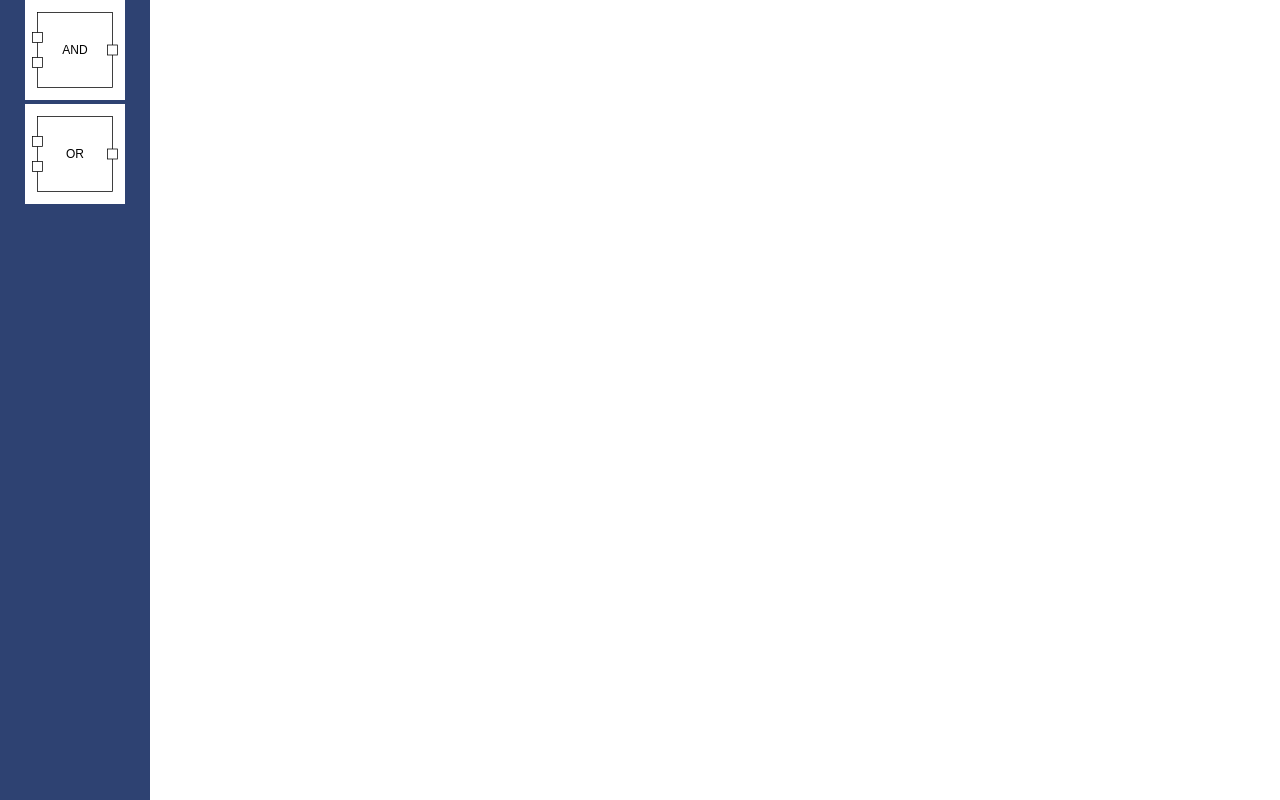
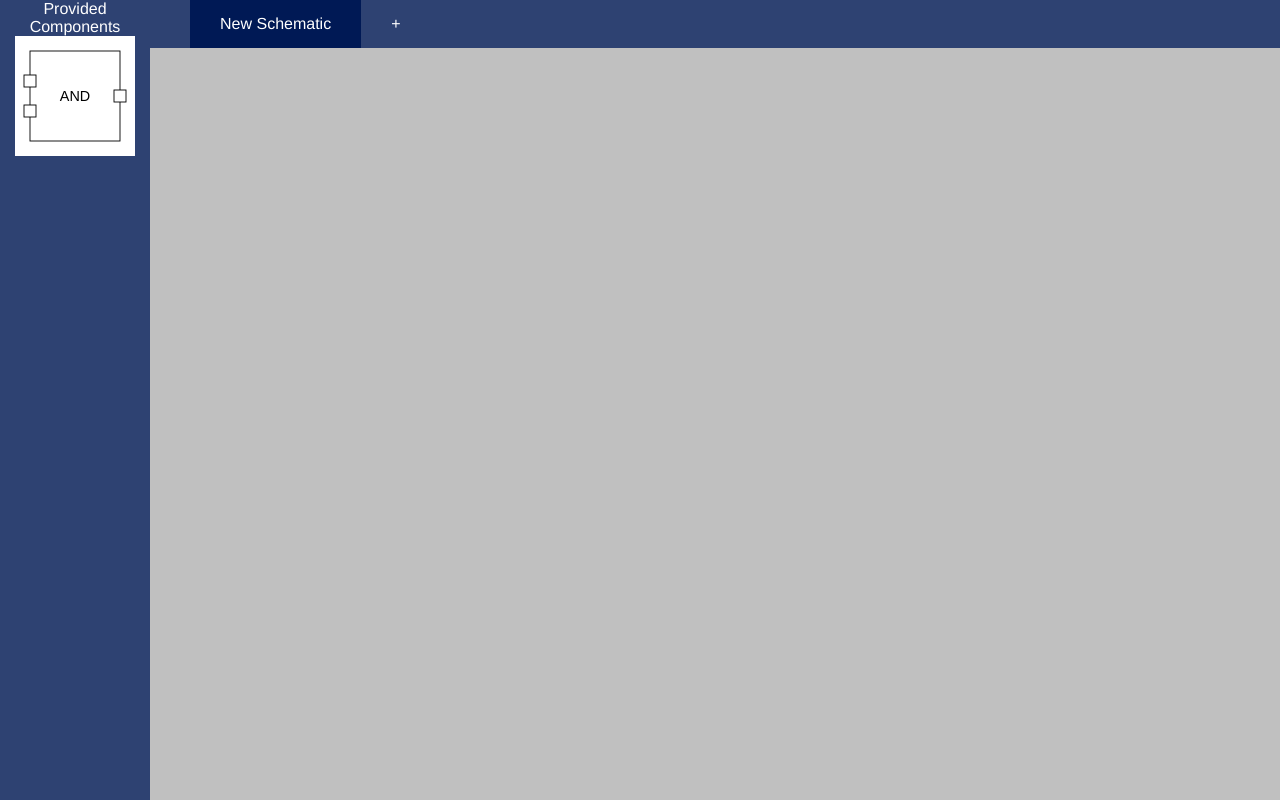
Before and after one commit to dmb537/SchematicEntryTool, a Vue app: page / in a window 1280 px wide. Built offline with nearby package versions, Linux system fonts and the light colour scheme.

Commit message:
Significant Rework for Modularity

```diff
--- a/src/App.vue
+++ b/src/App.vue
@@ -1,36 +1,48 @@
 <template>
   <div id="app">
     <ComponentPane
-      v-bind:components="componentLibrary"
-      v-bind:o-parser="oParser"
-      v-on:add-component="addComponent">
+      :components="componentLibrary">
     </ComponentPane>
-    <div id="svgSpace">
-      <svg ref="box" class="box" width="100%" height="100%"
-        @dblclick="deselectComponents">
-      </svg>
+    <div id="viewer">
+      <ul id="tab-selector">
+        <li v-for="design in designs"
+          :key="design.id"
+          :class='{"selected": (selectedDesign == design.id)}'
+          @click="selectedDesign = design.id">
+          {{ design.name }}
+        </li>
+        <li @click="addNewDesign">
+          +
+        </li>
+      </ul>
+      <Schematic v-for="design in designs"
+        :key="design.id"
+        :design="design"
+        v-show="selectedDesign == design.id"
+        class='schematic-view'>
+      </Schematic>
     </div>
   </div>
 </template>
 
 <script>
 import ComponentPane from './components/ComponentPane.vue';
+import Schematic from './components/Schematic.vue';
 import componentsStore from './assets/componentsStore';
 
 export default {
   name: 'App',
   components: {
     ComponentPane,
+    Schematic,
   },
   data() {
     return {
-      count: 0,
-      dragOffsetX: null,
-      dragOffsetY: null,
-      draggedObject: null,
-      selectedObjects: [],
       componentLibrary: componentsStore,
-      oParser: new DOMParser(),
+      selectedDesign: 0,
+      designs: [
+        {'id': 0, 'name': 'New Schematic', 'components': []},
+      ],
     };
   },
   computed: {
@@ -38,50 +50,10 @@ export default {
   mounted() {
   },
   methods: {
-    addComponent(component) {
-      const newComponent =
-        this.oParser.parseFromString('<svg width=\"150\" height=\"150\" xmlns=\"http://www.w3.org/2000/svg\">' + component.svg + '</svg>', 'image/svg+xml').
-            documentElement.firstChild;
-      newComponent.setAttributeNS(null, 'id', `svgelement-${this.count}`);
-      newComponent.setAttributeNS(null, 'transform', 'translate(0,0)');
-      newComponent.setAttributeNS(null, 'cursor', 'move');
-      newComponent.addEventListener('mousedown', this.drag);
-      newComponent.addEventListener('mousedown', this.selectSingleComponent);
-      newComponent.addEventListener('mouseup', this.drop);
-      this.$refs.box.appendChild(newComponent);
-      this.count += 1;
-    },
-    drag(event) {
-      this.draggedObject =
-          document.getElementById(event.target.parentNode.getAttribute('id'));
-      this.dragOffsetX = event.offsetX -
-          parseInt(this.draggedObject.getAttribute('transform').
-              match(/(?<=\()(.*?)(?=\,)/g));
-      this.dragOffsetY = event.offsetY -
-          parseInt(this.draggedObject.getAttribute('transform').
-              match(/(?<=\,)(.*?)(?=\))/g));
-      this.$refs.box.addEventListener('mousemove', this.move);
-    },
-    move({offsetX, offsetY}) {
-      const newX = offsetX - this.dragOffsetX;
-      const newY = offsetY - this.dragOffsetY;
-      this.draggedObject.setAttributeNS(
-          null, 'transform', `translate(${newX}, ${newY})`);
-    },
-    drop() {
-      this.draggedObject = this.dragOffsetX = this.dragOffsetY = null;
-      this.$refs.box.removeEventListener('mousemove', this.move);
-    },
-    selectSingleComponent(event) {
-      this.deselectComponents();
-      event.target.parentNode.setAttributeNS(null, 'stroke', '#00F');
-      this.selectedObjects.push(event.target.parentNode.getAttribute('id'));
-    },
-    deselectComponents() {
-      this.selectedObjects.forEach((object) =>
-        document.getElementById(object).setAttributeNS(null, 'stroke', '#000'),
-      );
-      this.selectedObjects = [];
+    addNewDesign() {
+      const newID = this.designs.length;
+      this.designs.push(
+          {'id': newID, 'name': 'New Schematic', 'components': []});
     },
   },
 };
@@ -98,25 +70,60 @@ html, body {
   -webkit-font-smoothing: antialiased;
   -moz-osx-font-smoothing: grayscale;
   text-align: center;
-  color: #ffffff;
   display: flex;
   flex-direction: row;
   background-color:#2E4272;
-  height: 100%;
-  overflow: hidden;
+  height: 100vh;
+  width: 100vw;
+  overflow: auto;
 }
 #component-pane {
+  color: #ffffff;
   flex-grow: 0;
+  flex-shrink: 0;
   flex-basis: 150px;
   overflow: auto;
 }
 
-#svgSpace {
+#viewer {
   flex-grow: 1;
+  display: flex;
+  /* Setting this prevents  this expanding wider than the screen*/
+  min-width: 0;
+  flex-direction: column;
   background-color:#ffffff;
 }
 
-svg text {
+.schematic-view {
+  background-color:#c0c0c0;
+  flex-grow: 1;
+}
+
+#tab-selector {
+  display: block;
+  list-style: none;
+  margin: 0 0 0 0;
+  color: #ffffff;
+  background-color:#2E4272;
+  overflow-y: auto;
+  white-space:nowrap;
+  flex-grow: 0;
+  flex-shrink: 0;
+  text-align: left;
+}
+
+#tab-selector > li {
+  padding: 15px 30px;
+  display: inline-block;
+  cursor: pointer;
+  white-space: nowrap;
+}
+
+#tab-selector > li.selected {
+  background-color:#001955
+}
+
+.unselectable-text {
     -webkit-user-select: none;
        -moz-user-select: none;
         -ms-user-select: none;
--- a/src/assets/componentsStore.json
+++ b/src/assets/componentsStore.json
@@ -1,8 +1,12 @@
 [
   {
     "componentName": "AND",
-    "componentID": "",
-    "position": [0, 0],
+    "displayProperties": {
+      "componentID": "preview-and",
+      "x": 0,
+      "y": 0,
+      "strokeColour": "#000"
+    },
     "inputPins": [
       {
         "pinName": "A",
@@ -22,31 +26,7 @@
         "connectedNet": "open"
       }
     ],
-    "svg": "<g id=\"preview-and\" transform=\"translate(0,0)\"  stroke=\"#000\"><title>AND Gate</title><rect height=\"150\" width=\"150\" stroke-width=\"1.5\" fill=\"#fff\"/><text xml:space=\"preserve\" text-anchor=\"middle\" font-family=\"sans-serif\" font-size=\"24\" y=\"83.48644\" x=\"75\" fill-opacity=\"null\" stroke-opacity=\"null\" stroke-width=\"0\" fill=\"#000000\">AND</text><rect height=\"20\" width=\"20\" y=\"40\" x=\"-10\" fill-opacity=\"null\" stroke-opacity=\"null\" stroke-width=\"1.5\" fill=\"#fff\"/><rect height=\"20\" width=\"20\" y=\"90\" x=\"-10\" fill-opacity=\"null\" stroke-opacity=\"null\" stroke-width=\"1.5\" fill=\"#fff\"/><rect height=\"20\" width=\"20\" y=\"65\" x=\"140\" fill-opacity=\"null\" stroke-opacity=\"null\" stroke-width=\"1.5\" fill=\"#fff\"/></g>"
-  },
-  {
-    "componentName": "OR",
-    "componentID": "",
-    "position": [0, 0],
-    "inputPins": [
-      {
-        "pinName": "A",
-        "pinPosition": [0, 50],
-        "connectedNet": "open"
-      },
-      {
-        "name": "B",
-        "pinPosition": [0, 100],
-        "connectedNet": "open"
-      }
-    ],
-    "outputs": [
-      {
-        "pinName": "O",
-        "pinPosition": [150, 75],
-        "connectedNet": "open"
-      }
-    ],
-    "svg": "<g id=\"preview-or\" transform=\"translate(0,0)\" stroke=\"#000\"><title>OR Gate</title><rect height=\"150\" width=\"150\" stroke-width=\"1.5\" fill=\"#fff\"/><text xml:space=\"preserve\" text-anchor=\"middle\" font-family=\"sans-serif\" font-size=\"24\" y=\"83.48644\" x=\"75\" fill-opacity=\"null\" stroke-opacity=\"null\" stroke-width=\"0\" fill=\"#000000\">OR</text><rect height=\"20\" width=\"20\" y=\"40\" x=\"-10\" fill-opacity=\"null\" stroke-opacity=\"null\" stroke-width=\"1.5\" fill=\"#fff\"/><rect height=\"20\" width=\"20\" y=\"90\" x=\"-10\" fill-opacity=\"null\" stroke-opacity=\"null\" stroke-width=\"1.5\" fill=\"#fff\"/><rect height=\"20\" width=\"20\" y=\"65\" x=\"140\" fill-opacity=\"null\" stroke-opacity=\"null\" stroke-width=\"1.5\" fill=\"#fff\"/></g>"
+    "generateSVG": false,
+    "customSVG": "<g id=\"${componentID}\" transform=\"translate(${x},${y})\"  stroke=\"${strokeColour}\"><title>AND Gate</title><rect height=\"150\" width=\"150\" stroke-width=\"1.5\" fill=\"#fff\"/><text xml:space=\"preserve\" text-anchor=\"middle\" font-family=\"sans-serif\" font-size=\"24\" y=\"83.48644\" x=\"75\" fill-opacity=\"null\" stroke-opacity=\"null\" stroke-width=\"0\" fill=\"#000000\">AND</text><rect height=\"20\" width=\"20\" y=\"40\" x=\"-10\" fill-opacity=\"null\" stroke-opacity=\"null\" stroke-width=\"1.5\" fill=\"#fff\"/><rect height=\"20\" width=\"20\" y=\"90\" x=\"-10\" fill-opacity=\"null\" stroke-opacity=\"null\" stroke-width=\"1.5\" fill=\"#fff\"/><rect height=\"20\" width=\"20\" y=\"65\" x=\"140\" fill-opacity=\"null\" stroke-opacity=\"null\" stroke-width=\"1.5\" fill=\"#fff\"/></g>"
   }
 ]
--- a/src/components/ComponentPane.vue
+++ b/src/components/ComponentPane.vue
@@ -2,23 +2,28 @@
   <div id="component-pane">
     <!--<button v-on:click="$emit('draw-shape')">Add Rectangle</button>
     <button v-on:click="$emit('remove-shape')">Remove Last</button>-->
-    <template v-for="component in components">
-      <svg width="100" height="100" viewBox="-25 -25 200 200"
-          class="component-preview"
-          v-html="component.svg"
-          v-bind:key="component.name"
-          @click="$emit('add-component', component)">
-      </svg>
-    </template>
+    <div width="100%"
+        class="unselectable-text">
+      Provided Components
+    </div>
+    <StoreComponent v-for="component in components"
+      :key="component.componentID"
+      :component="component"
+      >
+    </StoreComponent>
   </div>
 </template>
 
 <script>
+import StoreComponent from './StoreComponent.vue';
+
 export default {
   name: 'ComponentPane',
+  components: {
+    StoreComponent,
+  },
   props: {
     components: Array,
-    oParser: DOMParser,
   },
   methods: {
   },
@@ -27,7 +32,4 @@ export default {
 
 <!-- Add "scoped" attribute to limit CSS to this component only -->
 <style scoped>
-.component-preview {
-  background-color:#FFFFFF
-}
 </style>
--- /dev/null
+++ b/src/components/Schematic.vue
@@ -0,0 +1,29 @@
+<template>
+  <div>
+      <svg ref="box" class="box unselectable-text" width="100%" height="100%">
+        <SchematicComponent v-for="component in design.components"
+            :key="component.displayProperties.componentID">
+        </SchematicComponent>
+      </svg>
+  </div>
+</template>
+
+<script>
+import SchematicComponent from './SchematicComponent';
+
+export default {
+  name: 'Schematic',
+  components: {
+    SchematicComponent,
+  },
+  props: {
+    design: Object,
+  },
+  methods: {
+  },
+};
+</script>
+
+<!-- Add "scoped" attribute to limit CSS to this component only -->
+<style scoped>
+</style>
--- /dev/null
+++ b/src/components/SchematicComponent.vue
@@ -0,0 +1,35 @@
+<template>
+  <div v-html="svg">
+  </div>
+</template>
+
+<script>
+export default {
+  name: 'SchematicComponent',
+  props: {
+    component: Object,
+  },
+  computed: {
+    svg: function() {
+      let computedSVG = this.component.customSVG;
+      for (const property in this.component.displayProperties) {
+        if (this.component.displayProperties.hasOwnProperty(property)) {
+          computedSVG = computedSVG.replace(
+              new RegExp('\\$\\{' + property + '\\}', 'g'),
+              this.component.displayProperties[property]);
+        }
+      }
+      return computedSVG;
+    },
+  },
+  methods: {
+  },
+};
+</script>
+
+<!-- Add "scoped" attribute to limit CSS to this component only -->
+<style scoped>
+.component-preview {
+  background-color:#FFFFFF
+}
+</style>
--- /dev/null
+++ b/src/components/StoreComponent.vue
@@ -0,0 +1,40 @@
+<template>
+  <div>
+    <svg width="80%" viewBox="-25 -25 200 200"
+        class="component-preview unselectable-text"
+        v-html="svg"
+        :key="component.name">
+    </svg>
+  </div>
+</template>
+
+<script>
+export default {
+  name: 'StoreComponent',
+  props: {
+    component: Object,
+  },
+  computed: {
+    svg: function() {
+      let computedSVG = this.component.customSVG;
+      for (const property in this.component.displayProperties) {
+        if (this.component.displayProperties.hasOwnProperty(property)) {
+          computedSVG = computedSVG.replace(
+              new RegExp('\\$\\{' + property + '\\}', 'g'),
+              this.component.displayProperties[property]);
+        }
+      }
+      return computedSVG;
+    },
+  },
+  methods: {
+  },
+};
+</script>
+
+<!-- Add "scoped" attribute to limit CSS to this component only -->
+<style scoped>
+.component-preview {
+  background-color:#FFFFFF
+}
+</style>
```
